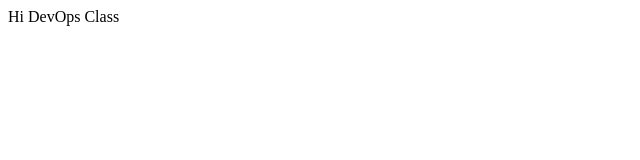
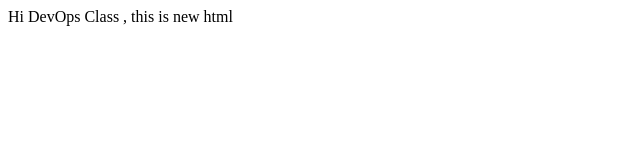
Before and after one commit to aminzafarghandi/gitclass, a plain HTML site: page index.html in a window 1280 px wide. Shown: the whole page, without its empty margins (0-640 px from the left). Drawn offline with Linux system fonts and the light colour scheme.

Commit message:
file rolled back

```diff
--- a/index.html
+++ b/index.html
@@ -1,5 +1,5 @@
 <html>
 <body>
-Hi DevOps Class
+Hi DevOps Class , this is new html
 </body>
 </html>
```
